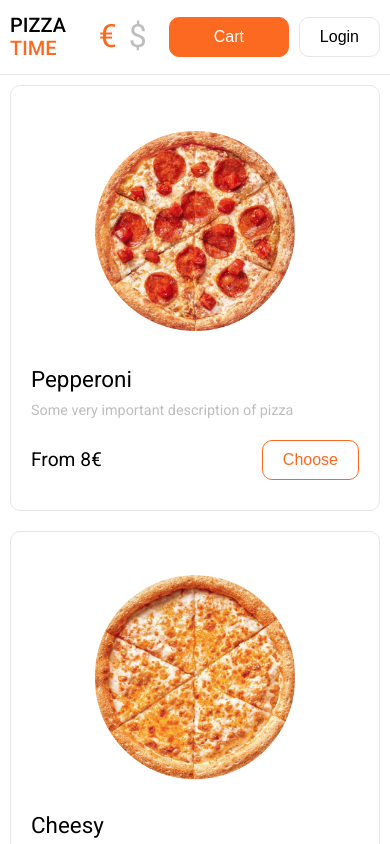
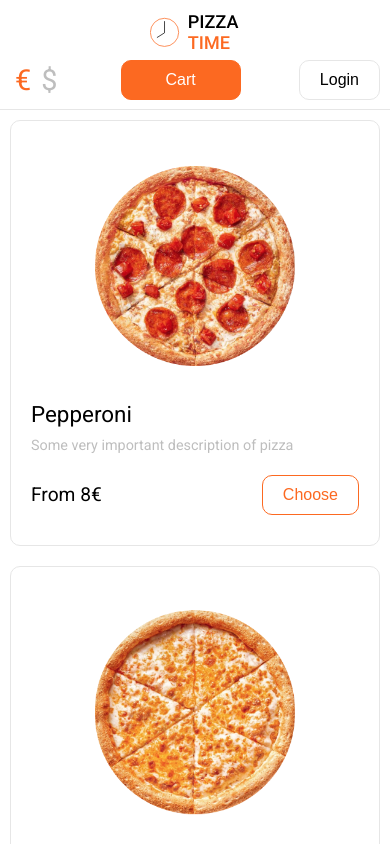
Before and after one commit to Dinkimom/pizza-time, a React (Create React App) app: page / in a window 390 px wide. Shown: the top 844 px of the page. Built offline with nearby package versions, Linux system fonts and the light colour scheme.

Commit message:
Made all pages more responsive

```diff
--- a/src/app/cart/index.css
+++ b/src/app/cart/index.css
@@ -11,6 +11,7 @@
   padding: 20px 0;
   border-top: 1px solid var(--gray-color);
   border-bottom: 1px solid var(--gray-color);
+  margin: 0 0 20px 0;
 }
 
 .cart__total {
--- a/src/app/currency/index.css
+++ b/src/app/currency/index.css
@@ -1,12 +1,13 @@
 .currency {
   display: flex;
   color: var(--gray-font-color);
-  font-size: 2rem;
+  font-size: 1.8rem;
+  align-items: center;
 }
 
 .currency span {
   display: block;
-  width: 30px;
+  margin: 0 5px;
   cursor: pointer;
 }
 
--- a/src/app/loginModal/index.css
+++ b/src/app/loginModal/index.css
@@ -12,3 +12,21 @@
 .login-modal .form__field input {
   width: calc(100% - 150px);
 }
+
+@media screen and (max-width: 480px) {
+  .login-modal .form__field {
+    flex-direction: column;
+    text-align: left !important;
+    width: 100%;
+    align-items: flex-start;
+  }
+
+  .login-modal .form__field input {
+    width: 90%;
+    margin: 0;
+  }
+
+  .login-modal button[type='submit'] {
+    margin-top: 10px;
+  }
+}
--- a/src/app/pageWrapper/index.css
+++ b/src/app/pageWrapper/index.css
@@ -36,26 +36,6 @@
   background: var(--dark-gray-color);
 }
 
-@media screen and (max-width: 480px) {
-  .page-wrapper__header .container {
-    padding: 10px;
-  }
-
-  .page-wrapper__header__logo {
-    width: 56px;
-    height: 40px;
-    padding-left: 56px;
-    display: block;
-    background-image: url('./mobile-logo.svg');
-    background-repeat: no-repeat;
-    box-sizing: border-box;
-  }
-
-  .page-wrapper__header__control-block button {
-    margin-left: 10px;
-  }
-}
-
 @media screen and (max-width: 768px) {
   .page-wrapper__header {
     height: 75px;
@@ -65,3 +45,40 @@
     margin-top: 75px;
   }
 }
+
+@media screen and (max-width: 480px) {
+  .page-wrapper {
+    grid-template-rows: minmax(calc(100vh), auto) 130px;
+  }
+
+  .page-wrapper__header {
+    height: 110px;
+  }
+
+  .page-wrapper__header .container {
+    padding: 60px 10px 10px 10px;
+    height: auto;
+  }
+
+  .page-wrapper__header__logo {
+    box-sizing: border-box;
+    position: absolute;
+    top: 10px;
+    left: 50%;
+    width: 90px;
+    transform: translateX(-50%);
+  }
+
+  .page-wrapper__header__control-block {
+    width: 100%;
+    justify-content: space-between;
+  }
+
+  .page-wrapper__header__control-block button {
+    margin-left: 10px;
+  }
+
+  .page-wrapper__main {
+    margin-top: 110px;
+  }
+}
--- a/src/app/selectionModal/index.css
+++ b/src/app/selectionModal/index.css
@@ -51,6 +51,11 @@
   grid-column-gap: 10px;
 }
 
+.selection-modal__footer__quantity {
+  display: flex;
+  align-items: center;
+}
+
 .selection-modal__footer__quantity__value {
   font-size: 1.3rem;
   width: 30px;
@@ -58,7 +63,13 @@
 }
 
 @media screen and (max-width: 480px) {
+  .selection-modal__controls button {
+    padding: 10px 5px;
+  }
   .selection-modal__controls__confirm {
     font-size: 0.9rem;
   }
+  .selection-modal__footer__quantity button {
+    padding: 10px;
+  }
 }
--- a/src/app/selectionModal/index.tsx
+++ b/src/app/selectionModal/index.tsx
@@ -132,11 +132,11 @@ export const SelectionModal = () => {
           disabled={isLimitReached}
         >
           {isLimitReached ? (
-            'Maximum limit reached'
+            'Limit reached'
           ) : (
             <>
               {' '}
-              Add to cart for{' '}
+              Add for{' '}
               {(currentPizza?.options[option].price[currency.current] || 0) *
                 quantity}
               {currency.symbol}
--- a/src/shared/components/cartButton/index.css
+++ b/src/shared/components/cartButton/index.css
@@ -10,7 +10,7 @@
   position: absolute;
   right: 15px;
   font-size: 1.3rem;
-  top: 50%;
+  top: 46%;
   transform: translateY(-50%);
 }
 
--- a/src/shared/components/container/index.css
+++ b/src/shared/components/container/index.css
@@ -8,3 +8,14 @@
   left: 50%;
   transform: translate(-50%, -50%);
 }
+
+.container h1 {
+  font-size: 2.3rem;
+  font-weight: 400;
+}
+
+.container h2 {
+  font-size: 2rem;
+  font-weight: 400;
+  margin-top: 0;
+}
--- a/src/shared/components/order/index.css
+++ b/src/shared/components/order/index.css
@@ -1,9 +1,17 @@
 .order {
+  display: grid;
+  border-top: 1px solid var(--gray-color);
+  padding: 20px 0;
+}
+
+.order__first-row {
   display: flex;
+  align-items: center;
   justify-content: space-between;
-  align-items: center;
-  border-top: 1px solid var(--gray-color);
-  padding: 20px;
+}
+
+.order__second-row {
+  display: none;
 }
 
 .order__image {
@@ -57,7 +65,7 @@
   cursor: pointer;
 }
 
-@media screen and (max-width: 768px) {
+@media screen and (max-width: 480px) {
   .order {
     padding: 10px 0;
   }
@@ -66,12 +74,6 @@
     width: 20vw;
   }
 
-  .order__controls__quantity {
-    width: 30px;
-  }
-}
-
-@media screen and (max-width: 480px) {
   .order {
     font-size: 14px;
   }
@@ -80,12 +82,20 @@
     width: 15vw;
   }
 
-  .order__controls__quantity {
-    width: 20px;
+  .order__first-row .order__controls {
+    display: none;
   }
 
-  .order__remove {
-    width: 15px;
-    height: auto;
+  .order__first-row .order__remove {
+    display: none;
+  }
+
+  .order__second-row {
+    display: flex;
+    padding-top: 20px;
+  }
+
+  .order__second-row .order__controls {
+    margin-right: 10px;
   }
 }
--- a/src/shared/components/order/index.tsx
+++ b/src/shared/components/order/index.tsx
@@ -33,6 +33,7 @@ export const Order = ({
 
   return (
     <div className='order'>
+      <div className='order__first-row'>
         <Image
           src={pizzaImage}
           alt={record.pizza.name}
@@ -83,5 +84,38 @@ export const Order = ({
           />
         )}
       </div>
+      <div className={`order__second-row ${history ? 'none' : ''}`}>
+        {!history && (
+          <div className='order__controls'>
+            <Button
+              primary={true}
+              onClick={() =>
+                onDecrement && onDecrement(record.pizza.id, record.option)
+              }
+            >
+              &#8722;
+            </Button>
+            <span className='order__controls__quantity'>{record.quantity}</span>
+            <Button
+              primary={true}
+              onClick={() =>
+                onIncrement && onIncrement(record.pizza.id, record.option)
+              }
+              disabled={disabled}
+            >
+              &#43;
+            </Button>
+          </div>
+        )}
+
+        {history ? null : (
+          <Button
+            onClick={() => onRemove && onRemove(record.pizza.id, record.option)}
+          >
+            Remove
+          </Button>
+        )}
+      </div>
+    </div>
   );
 };
--- a/src/styles/index.css
+++ b/src/styles/index.css
@@ -16,6 +16,7 @@
 body {
   padding: 0;
   margin: 0;
+  min-width: 320px;
 }
 
 .container {
@@ -25,16 +26,6 @@ body {
   margin: 0 auto;
   padding: 20px;
   box-sizing: border-box;
-}
-
-.container h1 {
-  font-size: 2.3rem;
-  font-weight: 400;
-}
-
-.container h2 {
-  font-size: 2rem;
-  font-weight: 400;
 }
 
 * {
```
Lines whose indentation alone changed are shown as unchanged.
